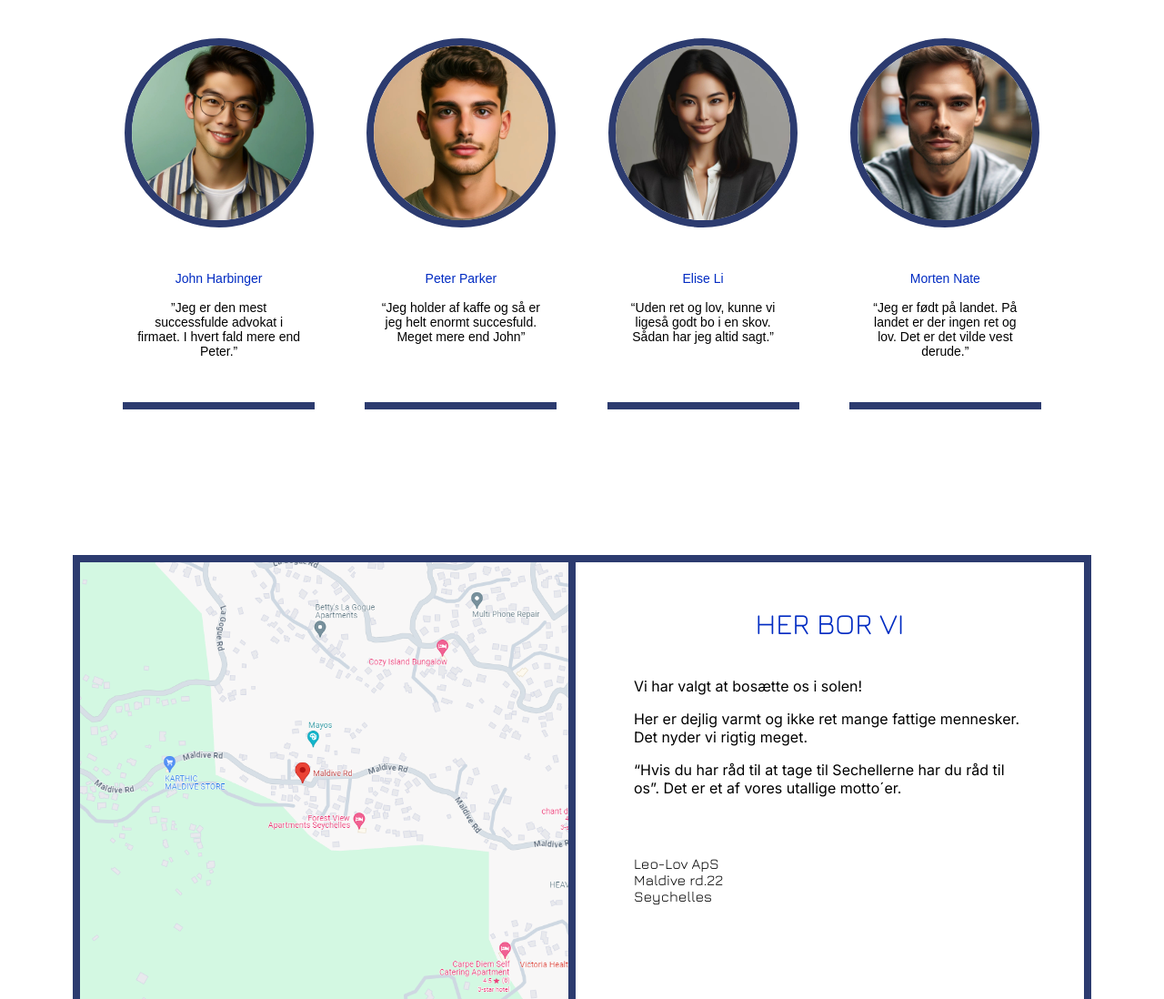
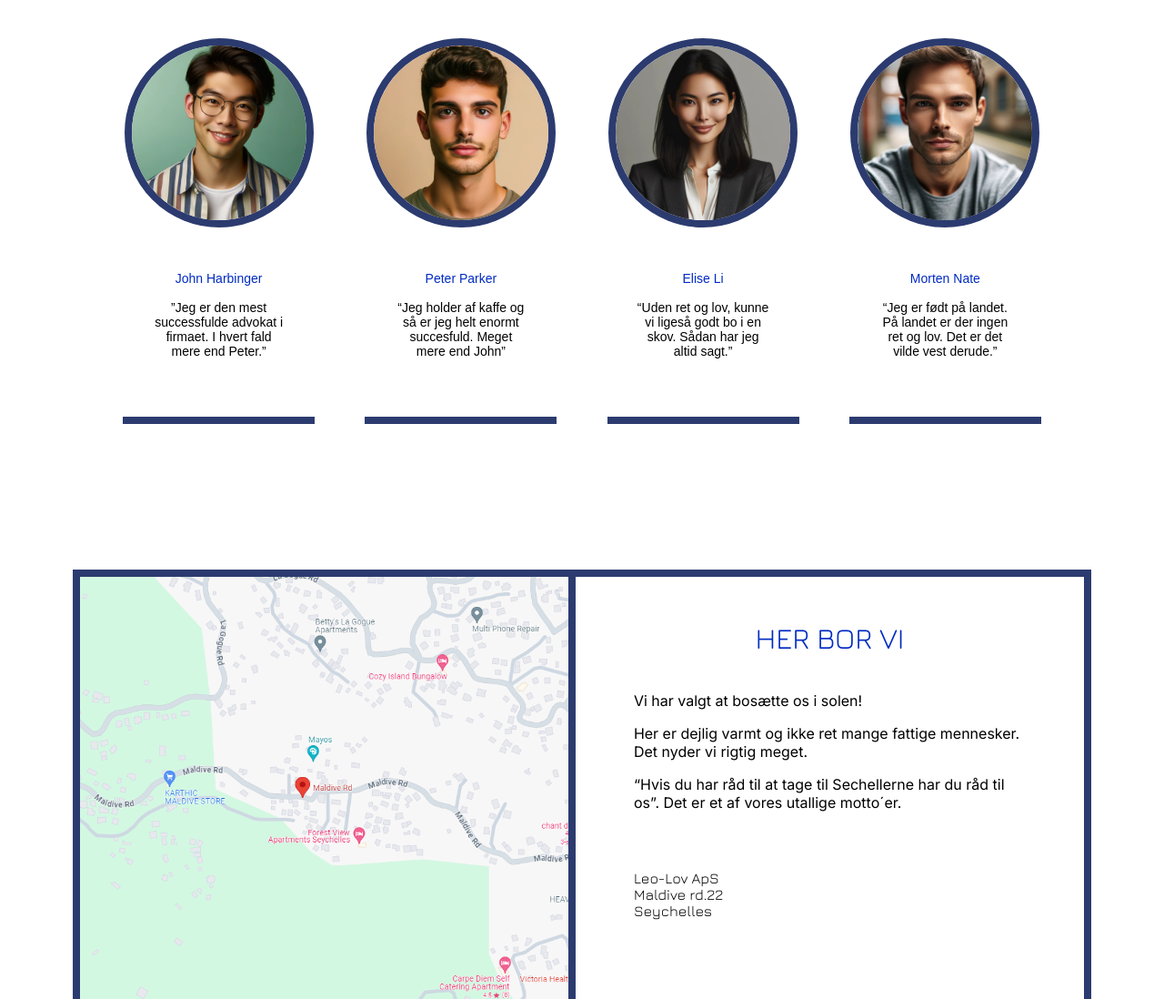
Before and after one commit to Razzoy/Leo-Lov_OnePage, a React (Vite) app in the folder Leo-Lov_project/: page / in a window 1280 px wide. Shown: the part 2434-3532 px from the top of the page at 91% size. Built offline with nearby package versions, Linux system fonts and the light colour scheme.

Commit message:
Another one

```diff
--- a/Leo-Lov_project/src/components/Team/Team.module.scss
+++ b/Leo-Lov_project/src/components/Team/Team.module.scss
@@ -6,7 +6,7 @@
         display: flex;
         flex-direction: column;
         max-width: 14vw;
-        height: 24rem;
+        height: 25rem;
         padding: 1rem;
         border-bottom: 0.5rem solid $secondary-color;
         margin-bottom: 10rem;
@@ -24,6 +24,7 @@
             font-weight: 400;
             font-size: 14px;
             text-align: center;
+            padding: 0 1rem;
         }
 
         h4 {
```
